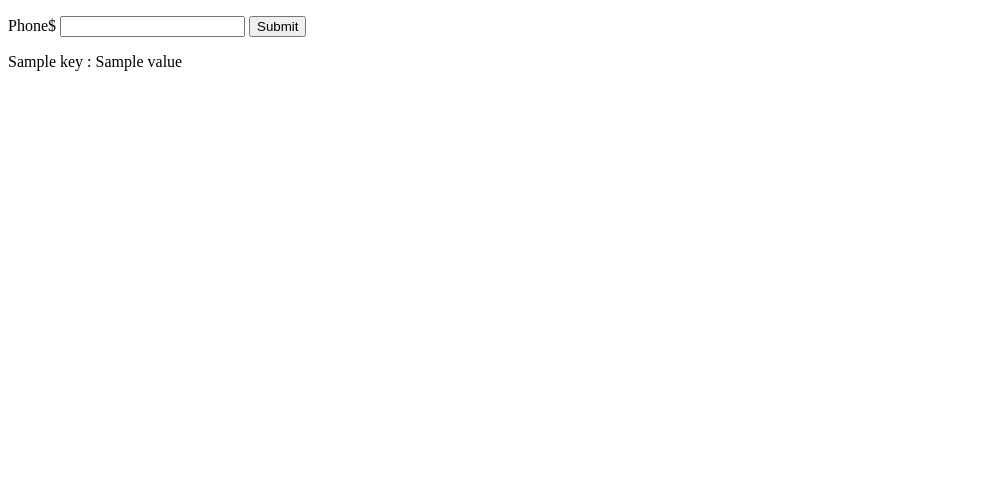
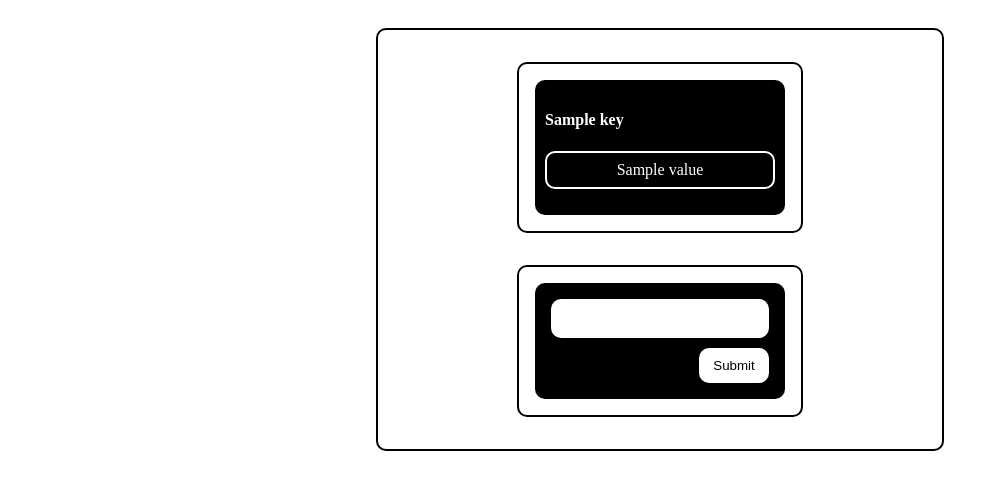
Before and after one commit to mamadou6c/Phone-Lookup, a Flask app: template app/templates/tracker.html in a window 1280 px wide. Shown: the top 490 px of the page, without its empty margins (0-999 px from the left). Run offline with Flask 3, Linux system fonts and the light colour scheme; the template is opened without the code that fills it: most values are stand-ins (such as "Sample title", 1, 10 or a date in 2020); parts of the project's set-up code (start-up, migrations or seed data) failed here and were passed over.

Commit message:
Modifying the styling

```diff
--- /dev/null
+++ b/app/static/css/tracker.css
@@ -0,0 +1,82 @@
+body {
+  box-sizing: border-box;
+  display : flex;
+  justify-content: center;
+  align-items: center;
+}
+
+#card {
+  border : 2px solid black;
+  border-radius : 10px;
+  width : 500px;
+  margin : 20px;
+  padding : 2rem;
+  display : flex;
+  flex-direction : column;
+  align-items : center;
+  gap : 2rem;
+}
+
+#track-card {
+  width : 250px;
+  border : 2px solid black;
+  border-radius : 10px;
+  padding : 1rem;
+  align-items;
+  color : white
+}
+
+#track-inner-card{
+  padding : 10px;
+  border : none;
+  border-radius : 10px;
+  background-color : black;
+  display : column;
+  justify-content : space-around;
+  align-items : center;
+  gap : 5px;
+}
+
+.track-data-title {
+}
+
+.track-data-content{
+  border : 2px solid white;
+  border-radius : 10px;
+  padding : 8px;
+  text-align : center;
+}
+
+
+#form-container {
+  width : 250px;
+  border : 2px solid black;
+  border-radius : 10px;
+  padding : 1rem;
+}
+
+form {
+  border : none;
+  border-radius : 10px;
+  background-color: black;
+  padding: 1rem;
+  display : flex;
+  flex-direction : column;
+  gap : 10px;
+}
+
+#tel-input{
+  padding : 10px;
+  border : 2px solid white;
+  border-radius : 10px;
+}
+
+#submit-input{
+  width : 70px;
+  padding : 10px;
+  align-self : self-end;
+  border : none;
+  border-radius : 10px;
+  background-color: white;
+  color : black;
+}
--- a/app/templates/base.html
+++ b/app/templates/base.html
@@ -2,8 +2,10 @@
 <html>
 	<head>
 		<meta charset="utf-8">
+		<title>{% block title %}Phone-Tracker{% endblock %}</title>
+		{% block style %}
 		<link rel="stylesheet" href="{{ url_for('static', filename='css/style.css') }}">
-		<title>{% block title %}Phone-Tracker{% endblock %}</title>
+		{% endblock%}
 	</head>
 	<body>
 		{% include 'components/header.html' %}
--- a/app/templates/components/form.html
+++ b/app/templates/components/form.html
@@ -1,5 +1,6 @@
-<form action="{{ url_for('tracker.get_coordinate') }}" method="POST">
-	<label for='phone'>Phone</label>$
-	<input type='tel' name='phone' id='phone' required>
-	<input type='submit'>
-</form>
+<div id="form-container">
+	<form action="{{ url_for('tracker.get_coordinate') }}" method="POST">
+		<input type="tel" name="phone" id="tel-input" required>
+		<input type="submit" id="submit-input">
+	</form>
+</div>
--- a/app/templates/tracker.html
+++ b/app/templates/tracker.html
@@ -1,16 +1,26 @@
 {% extends 'base.html' %}
+
+{% block title %} Tracker {% endblock %}
+{% block style %} <link rel="stylesheet" href="{{ url_for('static', filename='css/tracker.css') }}"> {% endblock %}
+
 {% block content %}
 	{% if message %}
 		{{ message }}
 	{% endif %}
-	{% include 'components/form.html'%}
 
-	<div id="coordinate-container">
-	{% if coordinate %}
-		{% for key, value in coordinate.items() %}
-			<p> {{key}} : {{value}} </p>
-		{% endfor %}
-	{% endif %}
+	<div id="card">
+		{% if coordinate %}
+		<div id="track-card">
+      			<div id="track-inner-card">
+				{% for key, value in coordinate.items() %}
+				<div>
+					<h4 class="track-data-title">{{ key }}</h4>
+					<p class="track-data-content">{{ value }}</p>
+				</div>
+				{% endfor %}
+			</div>
+		</div>
+		{% endif %}
+		{% include 'components/form.html'%}
 	</div>
-
 {% endblock%}
```
